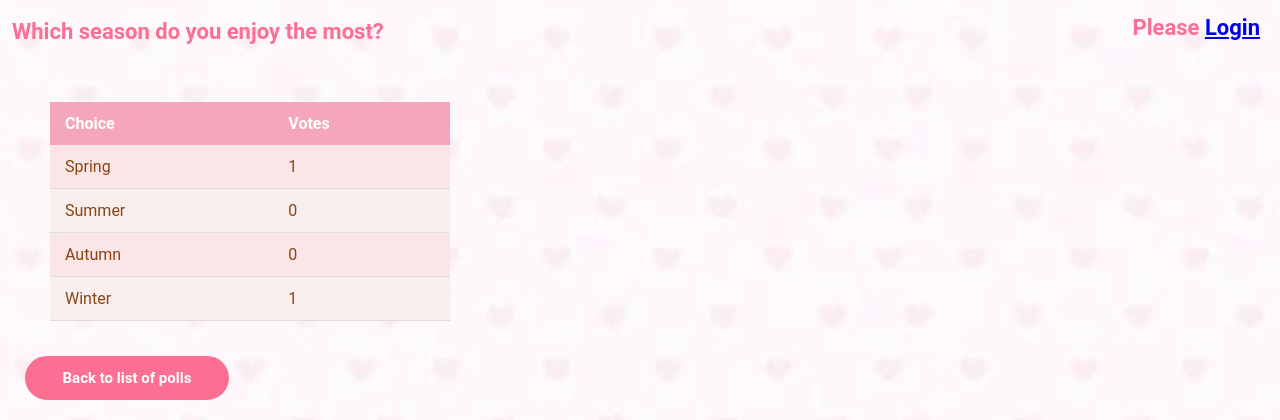
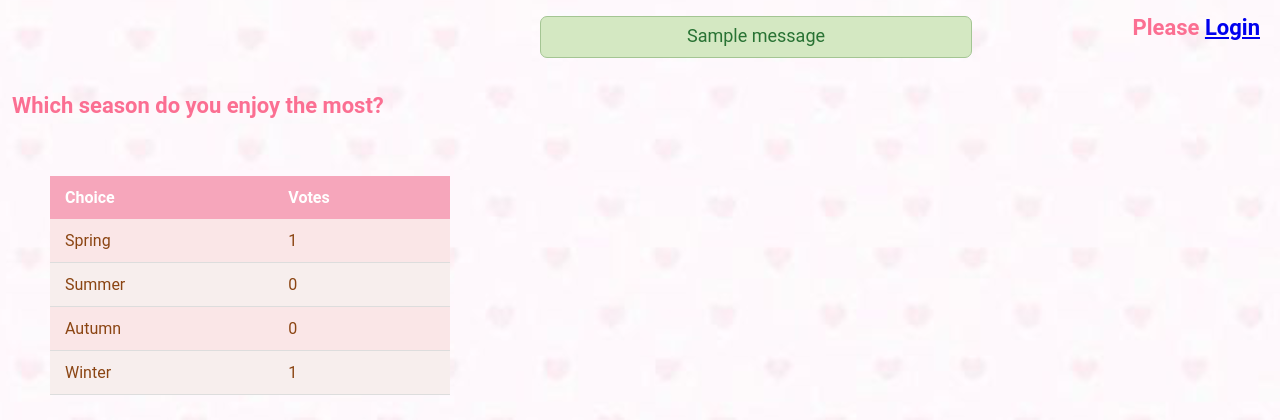
Before and after one commit to Thanchida/ku-polls, a Django app: page /polls/1/results/ in a window 1280 px wide. Shown: the top 420 px of the page. Run offline with Django 5.2, Linux system fonts and the light colour scheme; data comes from the database, SQL or seed files in the repository; one stand-in notice (Sample message) is shown.

Commit message:
Change to show Success Message in result page

```diff
--- a/polls/templates/polls/results.html
+++ b/polls/templates/polls/results.html
@@ -18,6 +18,15 @@
             Please <a href="{% url 'login' %}?next={{request.path}}">Login</a>
         {% endif %}
   </div>
+
+  {% if messages %}
+    <ul class="messages">
+        {% for message in messages %}
+            <li class="{{ message.tags }}">{{ message }}</li>
+        {% endfor %}
+    </ul>
+    {% endif %}
+
   <h1 class="question-text">{{ question.question_text }}</h1>
 
   <table class="results">
```
